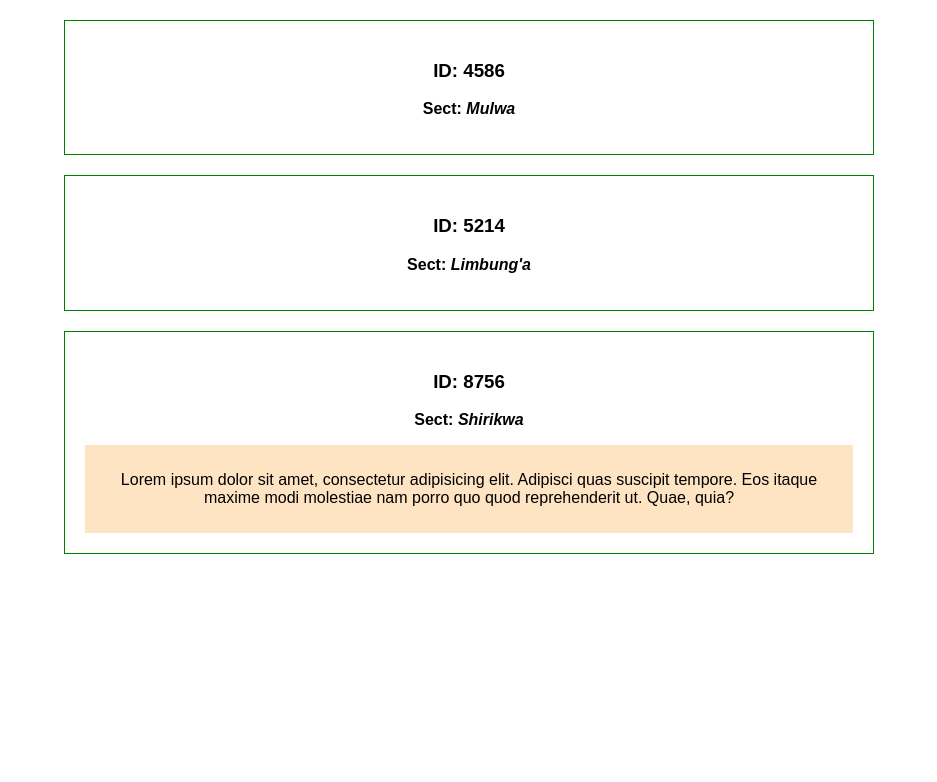
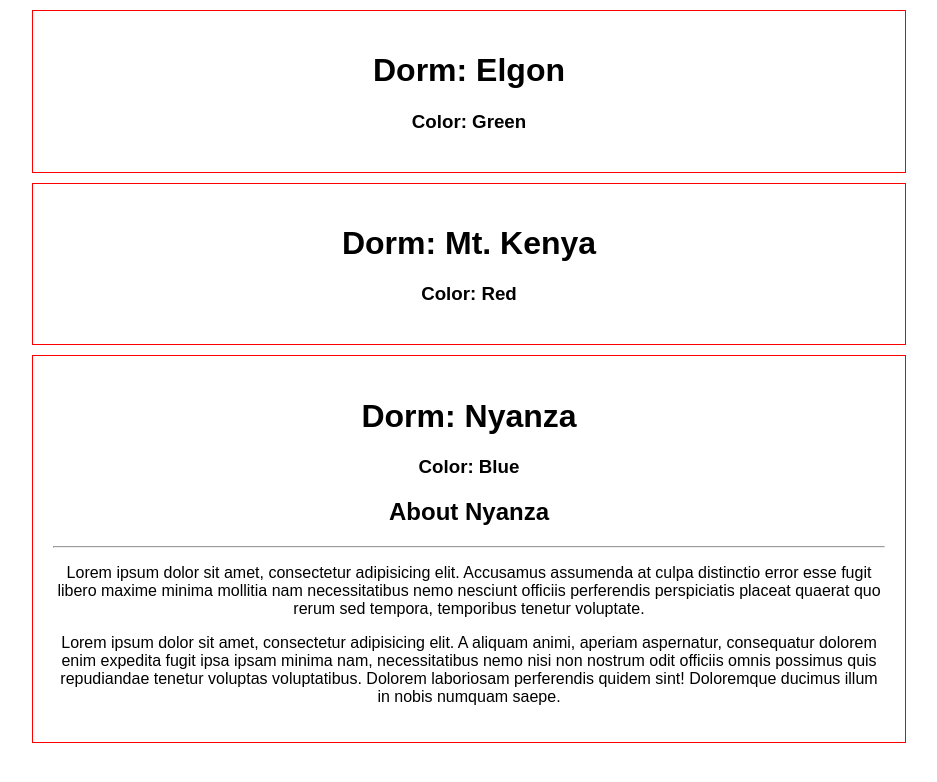
Before and after one commit to Nerldy/Reacting_Level_One, a React (Create React App) app: page / in a window 1280 px wide. Shown: the top 782 px of the page, without its empty margins (171-1108 px from the left). Built offline with nearby package versions, Linux system fonts and the light colour scheme.

Commit message:
Practise adding data into components

```diff
--- a/src/App.js
+++ b/src/App.js
@@ -2,30 +2,39 @@ import React, {Component} from "react";
 import "./App.css";
 
 // ***Import Components***
-import Person from "./Person/Person";
+import Dorm from "./Dorms/dorms";
 
-const Katoi = () => {
+const NyanzaDetails = props => {
     return (
-        <section className={'Katoi'}>
-            <p>Lorem ipsum dolor sit amet, consectetur adipisicing elit. Adipisci quas suscipit tempore. Eos itaque maxime modi molestiae nam porro quo quod reprehenderit ut. Quae, quia?</p>
+        <section>
+            <p>Lorem ipsum dolor sit amet, consectetur adipisicing elit. Accusamus assumenda at culpa distinctio error esse fugit libero maxime minima mollitia nam necessitatibus nemo nesciunt officiis perferendis perspiciatis placeat quaerat quo rerum sed tempora, temporibus tenetur voluptate.</p>
+
+            <p>Lorem ipsum dolor sit amet, consectetur adipisicing elit. A aliquam animi, aperiam aspernatur, consequatur dolorem enim expedita fugit ipsa ipsam minima nam, necessitatibus nemo nisi non nostrum odit officiis omnis possimus quis repudiandae tenetur voluptas voluptatibus. Dolorem laboriosam perferendis quidem sint! Doloremque ducimus illum in nobis numquam saepe.</p>
         </section>
     );
 };
 
 class App extends Component {
+
     render() {
-        let appName = "DORMS";
+        const style = {
+            border   : "solid red thin",
+            textAlign: "center",
+            margin   : "10px auto",
+            padding  : "20px",
+            width    : "65%"
+        };
         return (
             <div>
-                <Person _id={4586} sect={"Mulwa"}/>
-                <Person _id={5214} sect={"Limbung'a"}/>
-                <Person _id={8756} sect={"Shirikwa"}>
-                    <Katoi/>
-                </Person>
+                <Dorm style={style} dorm={"Elgon"} color={"Green"}/>
+                <Dorm style={style} dorm={"Mt. Kenya"} color={"Red"}/>
+                <Dorm style={style} dorm={"Nyanza"} color={"Blue"}>
+                    <NyanzaDetails/>
+                </Dorm>
             </div>
         );
     }
-
 }
 
+
 export default App;
--- /dev/null
+++ b/src/Dorms/dorms.js
@@ -0,0 +1,18 @@
+import React from "react";
+
+const dorm = props => {
+    return (
+        <div className={"Person"} style={props.style}>
+            <h1>Dorm: {props.dorm}</h1>
+            <h3>Color: {props.color}</h3>
+            {props.dorm === "Nyanza" ? <div><h2>
+                About {props.dorm}
+            </h2>
+                <hr/>
+            </div> : null}
+            {props.children}
+        </div>
+    );
+};
+
+export default dorm;
--- a/src/Person/Person.css
+++ /dev/null
@@ -1,25 +0,0 @@
-* {
-    box-sizing : content-box;
-}
-
-.Person {
-    margin     : 20px auto 0;
-    width      : 60%;
-    border     : thin solid green;
-    padding    : 20px;
-    text-align : center;
-}
-
-.Person:hover {
-    background-color : aliceblue;
-}
-
-.Person #addList {
-    margin-top : 20px;
-    display    : block;
-}
-
-.Katoi {
-    background-color : bisque;
-    padding          : 10px;
-}
--- a/src/Person/Person.js
+++ /dev/null
@@ -1,14 +0,0 @@
-import React from "react";
-import "./Person.css";
-
-const person = props => {
-    return (
-        <header className={"Person"}>
-            <h3>ID: {props._id}</h3>
-            <p><strong>Sect: <em>{props.sect}</em></strong></p>
-            {props.children}
-        </header>
-    );
-};
-
-export default person;
```
